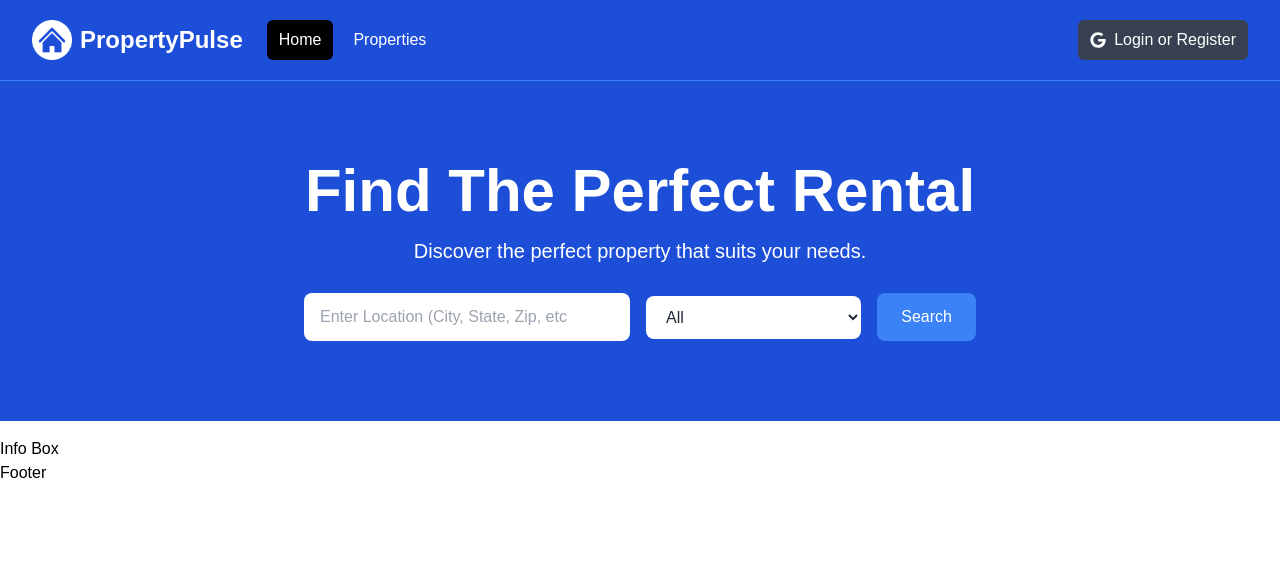
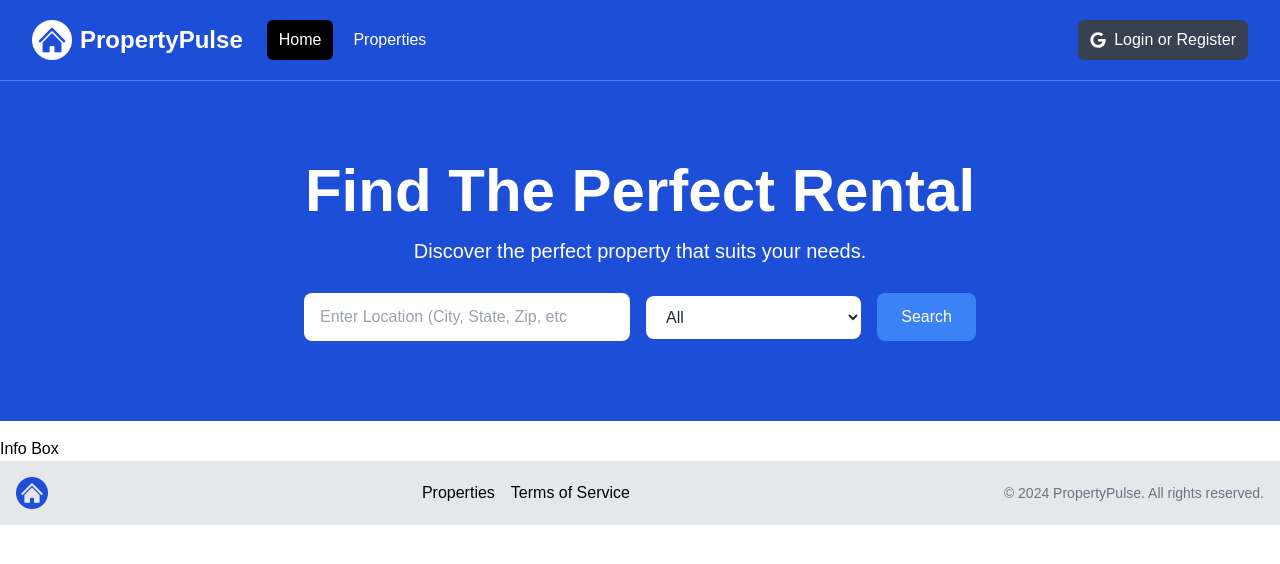
Before and after one commit to codiemaureen/PropertyPulse, a Next.js app: page / in a window 1280 px wide. Shown: the top 564 px of the page. Built offline with nearby package versions, Linux system fonts and the light colour scheme.

Commit message:
Adding footer layout

```diff
--- a/app/components/Footer.jsx
+++ b/app/components/Footer.jsx
@@ -1,7 +1,30 @@
+import Link from "next/link";
+import Image from "next/image";
+import logo from '@/assets/images/logo.png'
+
 const Footer = () => {
- return ( <footer>
-  Footer
- </footer> );
+ return (     <footer className="bg-gray-200 py-4 mt-auto">
+      <div
+        className="container mx-auto flex flex-col md:flex-row items-center justify-between px-4"
+      >
+        <div className="mb-4 md:mb-0">
+          <Image src={logo} alt="Logo" className="h-8 w-auto" />
+        </div>
+        <div
+          className="flex flex-wrap justify-center md:justify-start mb-4 md:mb-0"
+        >
+          <ul className="flex space-x-4">
+            <li><Link href="/properties.html">Properties</Link></li>
+            <li><Link href="/terms.html">Terms of Service</Link></li>
+          </ul>
+        </div>
+        <div>
+          <p className="text-sm text-gray-500 mt-2 md:mt-0">
+            &copy; 2024 PropertyPulse. All rights reserved.
+          </p>
+        </div>
+      </div>
+    </footer> );
 }
 
 export default Footer;
```
